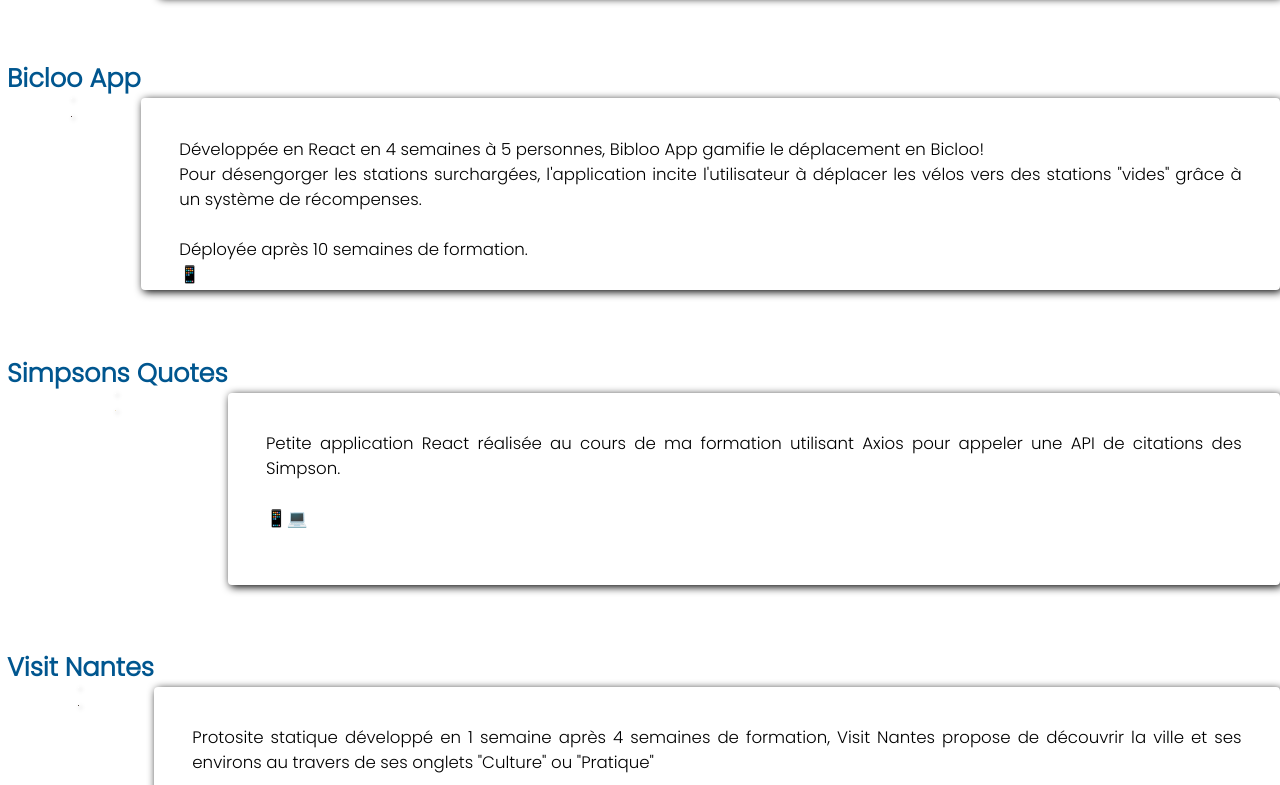
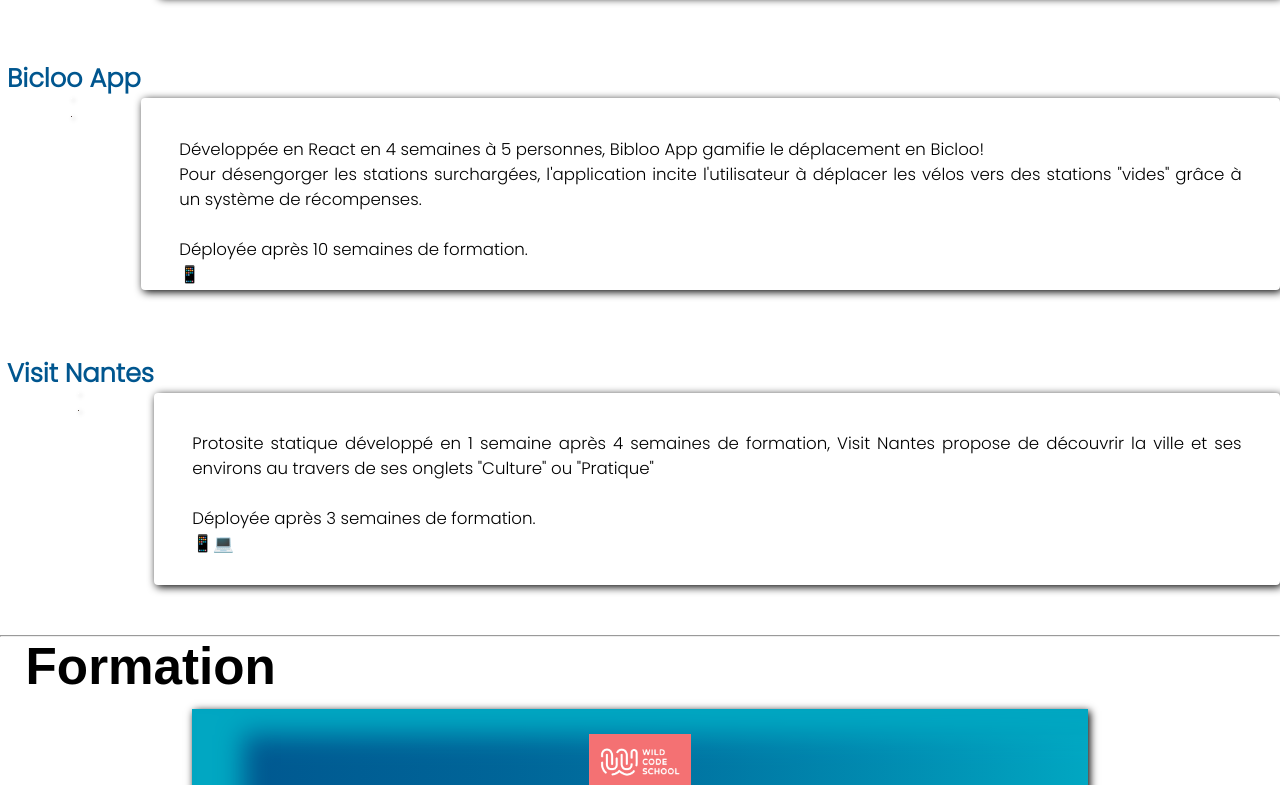
Before and after one commit to AurelBouchet/CV, a React (Create React App) app: page / in a window 1280 px wide. Shown: the part 1592-2377 px from the top of the page. Built offline with nearby package versions, Linux system fonts and the light colour scheme; a web font is replaced by a local one.

Commit message:
enlever animation sur liens cv linkedin github

```diff
--- a/src/components/Profil.jsx
+++ b/src/components/Profil.jsx
@@ -48,12 +48,12 @@
           </div>
           <br />
           <p className='intro'>
-            et je recherche un stage à partir du mois d'août
+            et je recherche un stage à partir du mois d'août!
           </p>
         </div>
       </div>
       <br />
-      <div className='linkLogo' data-aos='zoom-in'>
+      <div className='linkLogo'>
         <a
           className='linkTo'
           href={MyCv}
--- a/src/components/Realisations.jsx
+++ b/src/components/Realisations.jsx
@@ -6,7 +6,6 @@
 import Nantes from '../pics/VisitNantes.jpg';
 import Kine from '../pics/kine.JPG';
 import Kinebis from '../pics/kinebis.jpg';
-import Simpsons from '../pics/simpsons.JPG';
 const Realisations = () => {
   const [isShown, setIsShown] = useState({ Kine });
   function handlePop() {
@@ -80,24 +79,6 @@
         </a>
       </div>
       <br />
-      <div className='simps'>
-        <h3 className='siteName'>Simpsons Quotes</h3>
-        <p className='description'>
-          Petite application React réalisée au cours de ma formation utilisant
-          Axios pour appeler une API de citations des Simpson. <br />
-          <br />
-          📱💻
-        </p>
-        <a
-          className='real'
-          href='https://random-simpsons-quotes.netlify.app/'
-          target='_blank'
-          rel='noreferrer'
-        >
-          <img className='pic' alt='website pic' src={Simpsons}></img>
-        </a>
-      </div>
-      <br />
       <div className='visit'>
         <h3 className='siteName'>Visit Nantes</h3>
         <p className='description'>
--- a/src/style/realisations.css
+++ b/src/style/realisations.css
@@ -1,7 +1,6 @@
 .kine,
 .space,
 .bicloo,
-.simps,
 .visit {
   margin-left: 2px;
   display: grid;
@@ -47,7 +46,6 @@
   .kine,
   .space,
   .bicloo,
-  .simps,
   .visit {
     grid-template-rows: 3;
     grid-template-columns: 2;
```
